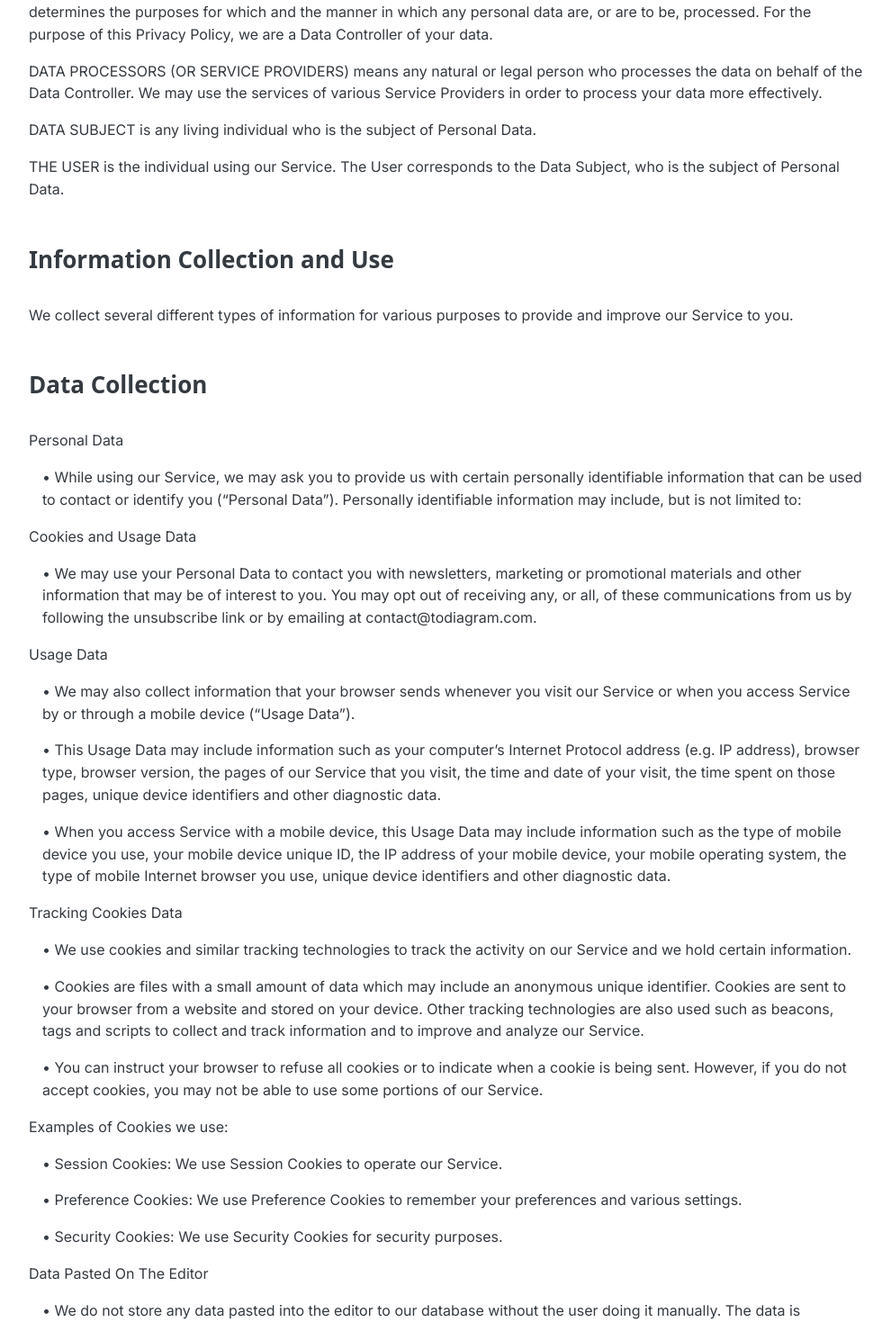
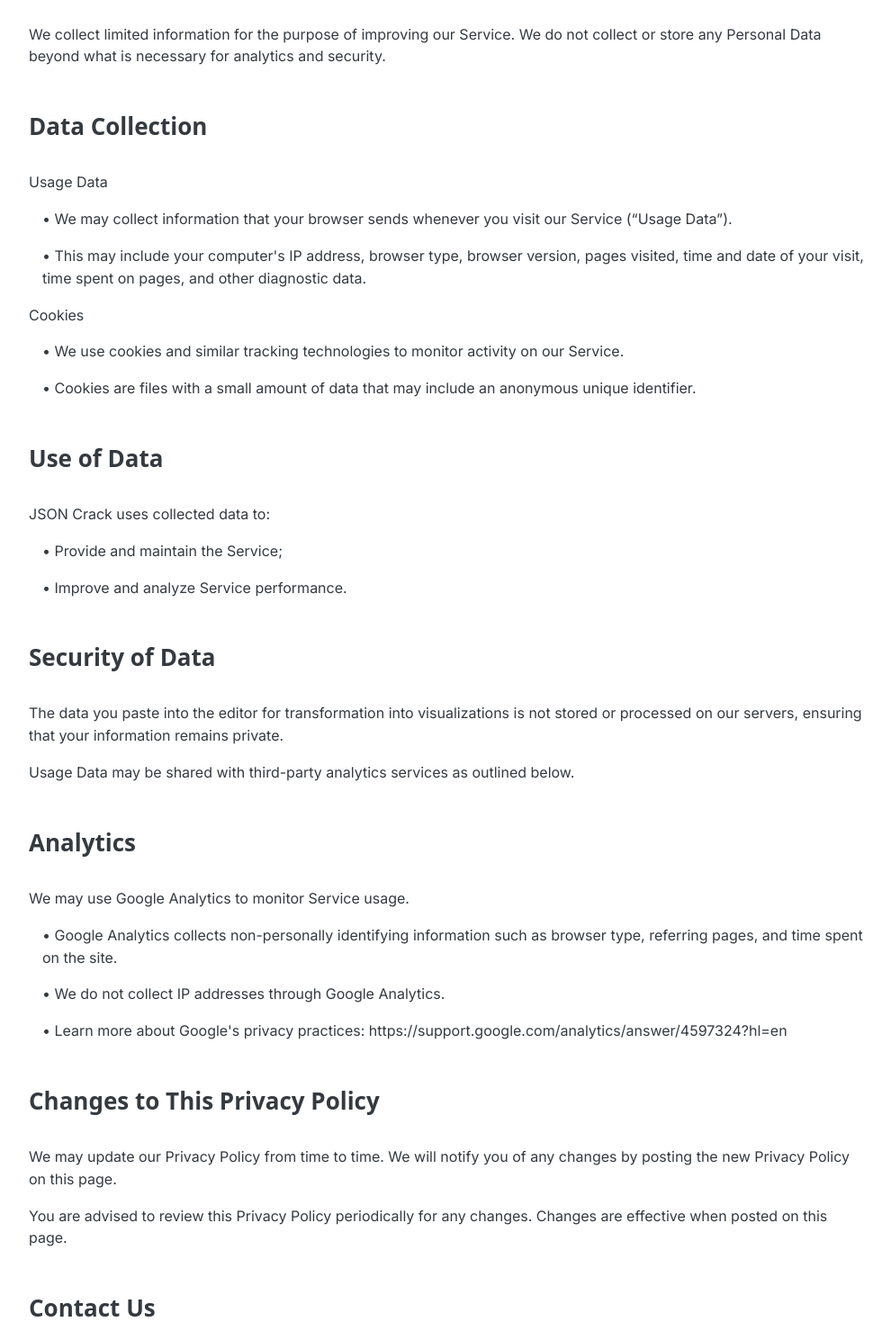
Before and after one commit to AykutSarac/jsoncrack.com, a Next.js app: page /legal/privacy in a window 1280 px wide. Shown: the part 981-2450 px from the top of the page at 90% size, without its empty margins (144-1134 px from the left). Built offline with nearby package versions, Linux system fonts and the light colour scheme; a small style sheet from the web is missing.

Commit message:
update privacy policy and faq

```diff
--- a/src/data/faq.json
+++ b/src/data/faq.json
@@ -13,7 +13,7 @@
   },
   {
     "title": "Is my data secure?",
-    "content": "Absolutely! JSON Crack prioritizes your data privacy. When you paste or import your data into the editor, it's processed only on your browser to create the visualization without going into our servers. Your data remains completely private and is never stored anywhere unless you choose to upload it manually."
+    "content": "Yes. When you paste or import your data into the editor, it's processed only on your browser to create the visualization without going into our servers."
   },
   {
     "title": "Can I convert JSON to other formats using JSON Crack?",
--- a/src/data/privacy.json
+++ b/src/data/privacy.json
@@ -1,119 +1,48 @@
 {
   "Introduction": [
-    "Welcome to jsoncrack.com.",
-    "jsoncrack.com (“us”, “we”, or “our”) operates https://jsoncrack.com (hereinafter referred to as “Service”).",
-    "Our Privacy Policy governs your visit to https://jsoncrack.com, and explains how we collect, safeguard and disclose information that results from your use of our Service.",
-    "We use your data to provide and improve Service. By using Service, you agree to the collection and use of information in accordance with this policy. Unless otherwise defined in this Privacy Policy, the terms used in this Privacy Policy have the same meanings as in our Terms and Conditions.",
-    "Our Terms and Conditions (“Terms”) govern all use of our Service and together with the Privacy Policy constitutes your agreement with us (“agreement”)."
+    "Welcome to JSON Crack.",
+    "JSON Crack (“us”, “we”, or “our”) operates https://jsoncrack.com (hereinafter referred to as “Service”).",
+    "Our Privacy Policy governs your visit to https://jsoncrack.com, explaining how we collect, safeguard, and disclose information resulting from your use of our Service.",
+    "By using the Service, you agree to the collection and use of information in accordance with this policy. Unless otherwise defined in this Privacy Policy, the terms used have the same meanings as in our Terms and Conditions.",
+    "Our Terms and Conditions (“Terms”) govern all use of our Service and together with the Privacy Policy constitute your agreement with us (“agreement”)."
   ],
   "Definitions": [
     "SERVICE means the https://jsoncrack.com website.",
-    "PERSONAL DATA means data about a living individual who can be identified from those data (or from those and other information either in our possession or likely to come into our possession).",
-    "USAGE DATA is data collected automatically either generated by the use of Service or from Service infrastructure itself (for example, the duration of a page visit).",
-    "COOKIES are small files stored on your device (computer or mobile device).",
-    "DATA CONTROLLER means a natural or legal person who (either alone or jointly or in common with other persons) determines the purposes for which and the manner in which any personal data are, or are to be, processed. For the purpose of this Privacy Policy, we are a Data Controller of your data.",
-    "DATA PROCESSORS (OR SERVICE PROVIDERS) means any natural or legal person who processes the data on behalf of the Data Controller. We may use the services of various Service Providers in order to process your data more effectively.",
-    "DATA SUBJECT is any living individual who is the subject of Personal Data.",
-    "THE USER is the individual using our Service. The User corresponds to the Data Subject, who is the subject of Personal Data."
+    "PERSONAL DATA means data about a living individual who can be identified from those data.",
+    "USAGE DATA is data collected automatically, generated by the use of Service or from Service infrastructure itself (e.g., the duration of a page visit).",
+    "COOKIES are small files stored on your device (computer or mobile device)."
   ],
   "Information Collection and Use": [
-    "We collect several different types of information for various purposes to provide and improve our Service to you."
+    "We collect limited information for the purpose of improving our Service. We do not collect or store any Personal Data beyond what is necessary for analytics and security."
   ],
   "Data Collection": [
-    "Personal Data",
-    "• While using our Service, we may ask you to provide us with certain personally identifiable information that can be used to contact or identify you (“Personal Data”). Personally identifiable information may include, but is not limited to:",
-    "Cookies and Usage Data",
-    "• We may use your Personal Data to contact you with newsletters, marketing or promotional materials and other information that may be of interest to you. You may opt out of receiving any, or all, of these communications from us by following the unsubscribe link or by emailing at contact@todiagram.com.",
     "Usage Data",
-    "• We may also collect information that your browser sends whenever you visit our Service or when you access Service by or through a mobile device (“Usage Data”).",
-    "• This Usage Data may include information such as your computer’s Internet Protocol address (e.g. IP address), browser type, browser version, the pages of our Service that you visit, the time and date of your visit, the time spent on those pages, unique device identifiers and other diagnostic data.",
-    "• When you access Service with a mobile device, this Usage Data may include information such as the type of mobile device you use, your mobile device unique ID, the IP address of your mobile device, your mobile operating system, the type of mobile Internet browser you use, unique device identifiers and other diagnostic data.",
-    "Tracking Cookies Data",
-    "• We use cookies and similar tracking technologies to track the activity on our Service and we hold certain information.",
-    "• Cookies are files with a small amount of data which may include an anonymous unique identifier. Cookies are sent to your browser from a website and stored on your device. Other tracking technologies are also used such as beacons, tags and scripts to collect and track information and to improve and analyze our Service.",
-    "• You can instruct your browser to refuse all cookies or to indicate when a cookie is being sent. However, if you do not accept cookies, you may not be able to use some portions of our Service.",
-    "Examples of Cookies we use:",
-    "• Session Cookies: We use Session Cookies to operate our Service.",
-    "• Preference Cookies: We use Preference Cookies to remember your preferences and various settings.",
-    "• Security Cookies: We use Security Cookies for security purposes.",
-    "Data Pasted On The Editor",
-    "• We do not store any data pasted into the editor to our database without the user doing it manually. The data is processed on the client side and is not transmitted to our servers. It is stored in the browser's local storage and can only be manually saved to our database with the user's consent."
+    "• We may collect information that your browser sends whenever you visit our Service (“Usage Data”).",
+    "• This may include your computer's IP address, browser type, browser version, pages visited, time and date of your visit, time spent on pages, and other diagnostic data.",
+    "Cookies",
+    "• We use cookies and similar tracking technologies to monitor activity on our Service.",
+    "• Cookies are files with a small amount of data that may include an anonymous unique identifier."
   ],
   "Use of Data": [
-    "JSON Crack uses the collected data for various purposes:",
-    "• to provide and maintain our Service;",
-    "• to notify you about changes to our Service;",
-    "• to allow you to participate in interactive features of our Service when you choose to do so;",
-    "• to provide customer support;",
-    "• to gather analysis or valuable information so that we can improve our Service;",
-    "• to monitor the usage of our Service;",
-    "• to detect, prevent and address technical issues;",
-    "• to fulfill any other purpose for which you provide it;",
-    "• to carry out our obligations and enforce our rights arising from any contracts entered into between you and us, including for billing and collection;",
-    "• to provide you with notices about your account and/or subscription, including expiration and renewal notices, email-instructions, etc.;",
-    "• to provide you with news, special offers and general information about other goods, services and events which we offer that are similar to those that you have already purchased or enquired about unless you have opted not to receive such information;",
-    "• in any other way we may describe when you provide the information;",
-    "• for any other purpose with your consent."
-  ],
-  "Retention of Data": [
-    "We will retain your Personal Data only for as long as is necessary for the purposes set out in this Privacy Policy. We will retain and use your Personal Data to the extent necessary to comply with our legal obligations (for example, if we are required to retain your data to comply with applicable laws), resolve disputes, and enforce our legal agreements and policies.",
-    "We will also retain Usage Data for internal analysis purposes. Usage Data is generally retained for a shorter period, except when this data is used to strengthen the security or to improve the functionality of our Service, or we are legally obligated to retain this data for longer time periods."
-  ],
-  "Transfer of Data": [
-    "Your information, including Personal Data, may be transferred to – and maintained on – computers located outside of your state, province, country or other governmental jurisdiction where the data protection laws may differ from those of your jurisdiction.",
-    "Your consent to this Privacy Policy followed by your submission of such information represents your agreement to that transfer."
-  ],
-  "Disclosure of Data": [
-    "We may disclose personal information that we collect, or you provide:",
-    "Disclosure for Law Enforcement.",
-    "• Under certain circumstances, we may be required to disclose your Personal Data if required to do so by law or in response to valid requests by public authorities.",
-    "Business Transaction.",
-    "• If we or our subsidiaries are involved in a merger, acquisition or asset sale, your Personal Data may be transferred.",
-    "Other cases. We may disclose your information also:",
-    "• to our subsidiaries and affiliates;",
-    "• to contractors, service providers, and other third parties we use to support our business;",
-    "• to fulfill the purpose for which you provide it;",
-    "• for any other purpose disclosed by us when you provide the information;",
-    "• with your consent in any other cases;",
-    "• if we believe disclosure is necessary or appropriate to protect the rights, property, or safety of the Company, our customers, or others."
+    "JSON Crack uses collected data to:",
+    "• Provide and maintain the Service;",
+    "• Improve and analyze Service performance."
   ],
   "Security of Data": [
-    "All data processing and operations are done entirely on the client side. No data is sent to or stored on our servers. Your data remains private on your device."
-  ],
-  "Service Providers": [
-    "We may employ third party companies and individuals to facilitate our Service (“Service Providers”), provide Service on our behalf, perform Service-related services or assist us in analyzing how our Service is used.",
-    "These third parties have access to your Personal Data only to perform these tasks on our behalf and are obligated not to disclose or use it for any other purpose."
+    "The data you paste into the editor for transformation into visualizations is not stored or processed on our servers, ensuring that your information remains private.",
+    "Usage Data may be shared with third-party analytics services as outlined below."
   ],
   "Analytics": [
-    "We may use third-party Service Providers to monitor and analyze the use of our Service.",
-    "We use Google Analytics as a third-party tracking service, but we don't use it to track you individually or collect personal user information. We use Google Analytics to collect information about how our website performs and how our users, in general, navigate through and use jsoncrack.com. This helps us evaluate our users use of jsoncrack.com, compile statistical reports on activity, and improve our content and website performance",
-    "Google Analytics gathers certain simple, non-personally identifying information over time, browser type, internet service provider, referring and exit pages, timestamp, and similar data about your use of jsoncrack.com. We do not link this information to any of your personal information such as your username. We do not collect IP addresses through Google Analytics.",
-    "Google provides further information about its own privacy practices and offers a browser add-on to opt out of Google Analytics tracking here: https://support.google.com/analytics/answer/4597324?hl=en"
-  ],
-  "CI/CD tools": [
-    "We may use third-party Service Providers to automate the development process of our Service.",
-    "GitHub",
-    "• GitHub is provided by GitHub, Inc.",
-    "• GitHub is a development platform to host and review code, manage projects, and build software.",
-    "• For more information on what data GitHub collects for what purpose and how the protection of the data is ensured, please visit GitHub Privacy Policy page: https://help.github.com/en/articles/github-privacy-statement"
-  ],
-  "Payments": [
-    "We may provide paid products and/or services within Service. In that case, we use third-party services for payment processing (e.g. payment processors).",
-    "We will not store or collect your payment card details. That information is provided directly to our third-party payment processors whose use of your personal information is governed by their Privacy Policy. These payment processors adhere to the standards set by PCI-DSS as managed by the PCI Security Standards Council, which is a joint effort of brands like Visa, Mastercard, American Express and Discover. PCI-DSS requirements help ensure the secure handling of payment information.",
-    "The payment processors we work with are:",
-    "LemonSqueezy",
-    "• Their Privacy Policy can be viewed at https://www.lemonsqueezy.com/privacy"
-  ],
-  "Links to Other Sites": [
-    "Our Service may contain links to other sites that are not operated by us. If you click a third party link, you will be directed to that third party’s site. We strongly advise you to review the Privacy Policy of every site you visit.",
-    "We have no control over and assume no responsibility for the content, privacy policies or practices of any third party sites or services."
+    "We may use Google Analytics to monitor Service usage.",
+    "• Google Analytics collects non-personally identifying information such as browser type, referring pages, and time spent on the site.",
+    "• We do not collect IP addresses through Google Analytics.",
+    "• Learn more about Google's privacy practices: https://support.google.com/analytics/answer/4597324?hl=en"
   ],
   "Changes to This Privacy Policy": [
     "We may update our Privacy Policy from time to time. We will notify you of any changes by posting the new Privacy Policy on this page.",
-    "You are advised to review this Privacy Policy periodically for any changes. Changes to this Privacy Policy are effective when they are posted on this page."
+    "You are advised to review this Privacy Policy periodically for any changes. Changes are effective when posted on this page."
   ],
   "Contact Us": [
-    "If you have any questions about this Privacy Policy, please contact us by email:",
-    "• By email: contact@todiagram.com"
+    "If you have any questions about this Privacy Policy, please contact us at contact@todiagram.com."
   ]
 }
--- a/src/pages/legal/privacy.tsx
+++ b/src/pages/legal/privacy.tsx
@@ -20,7 +20,7 @@
             Privacy Policy
           </Title>
           <Text c="gray.6" ta="center">
-            Last updated: Nov 30, 2024
+            Last updated: Feb 5, 2025
           </Text>
 
           <Stack mt={50} my="lg">
```
